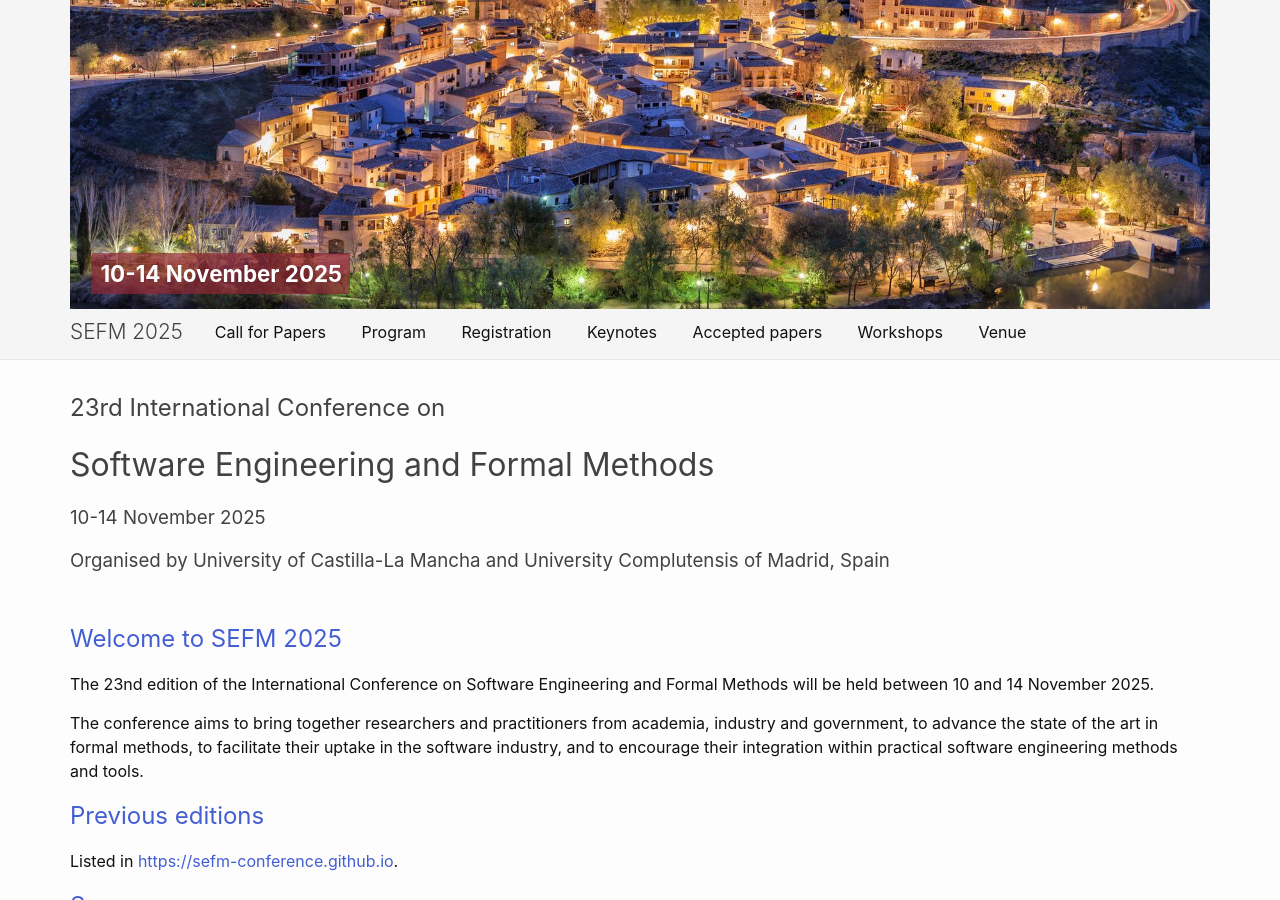
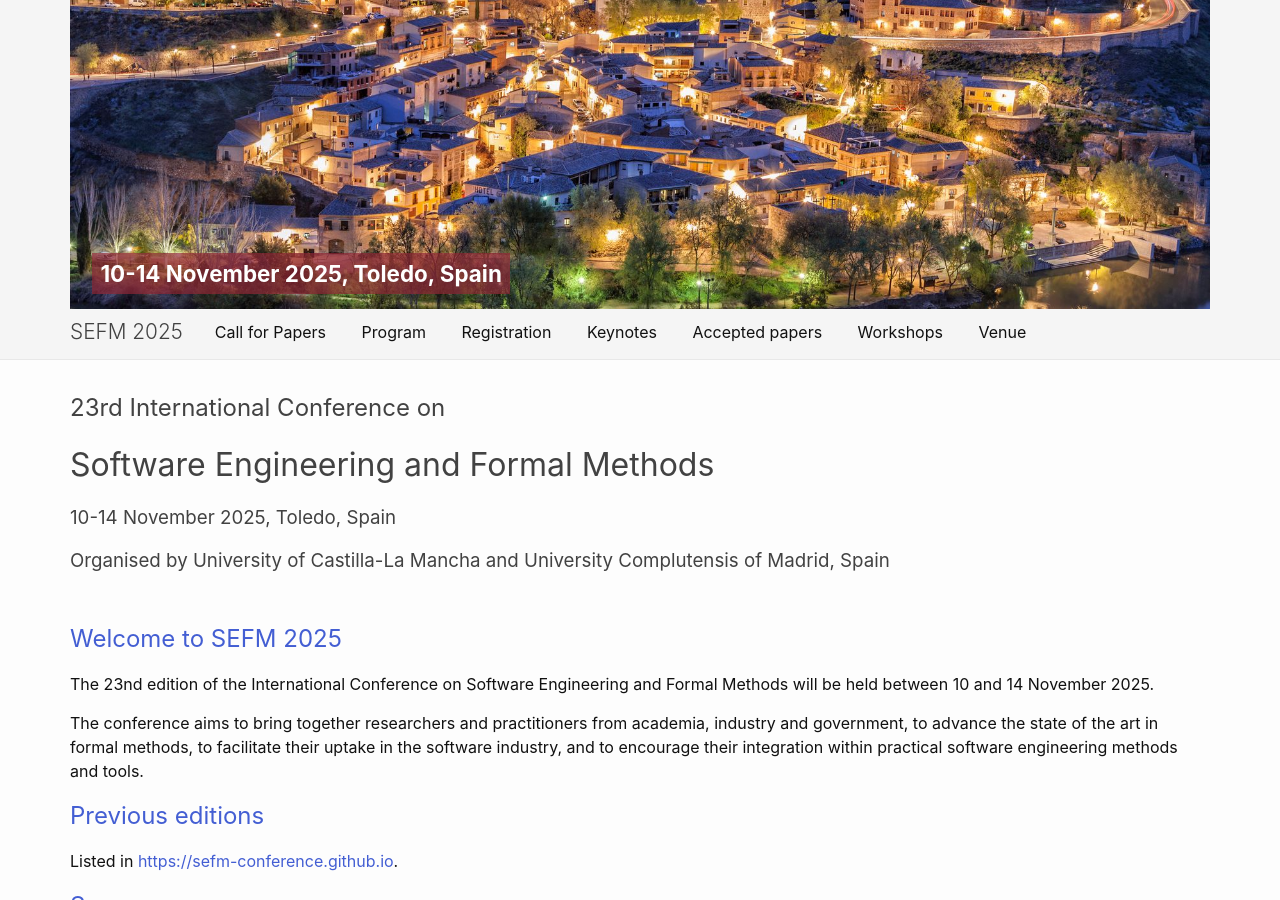
Before and after one commit to sefm-conference/2025, a Jekyll site: the page built from _pages/index.md, in a window 1280 px wide and 900 px high, scrolled down 333 px. Built offline with Jekyll 4.4.1, drawn with Linux system fonts in a browser that asks for light colours; part of the change alters nothing that is shown.

Commit message:
Update _config.yml

```diff
--- a/_config.yml
+++ b/_config.yml
@@ -21,8 +21,7 @@
 include: [_pages]
 title: SEFM 2025
 subtitle: 23rd International Conference on Software Engineering and Formal Methods
-date: 10-14 November 2025
-location: Toledo, Spain
+date: 10-14 November 2025, Toledo, Spain
 baseurl: "/2025" # the subpath of your site, e.g. /blog
 url: "" # the base hostname & protocol for your site, e.g. http://example.com
 
```
